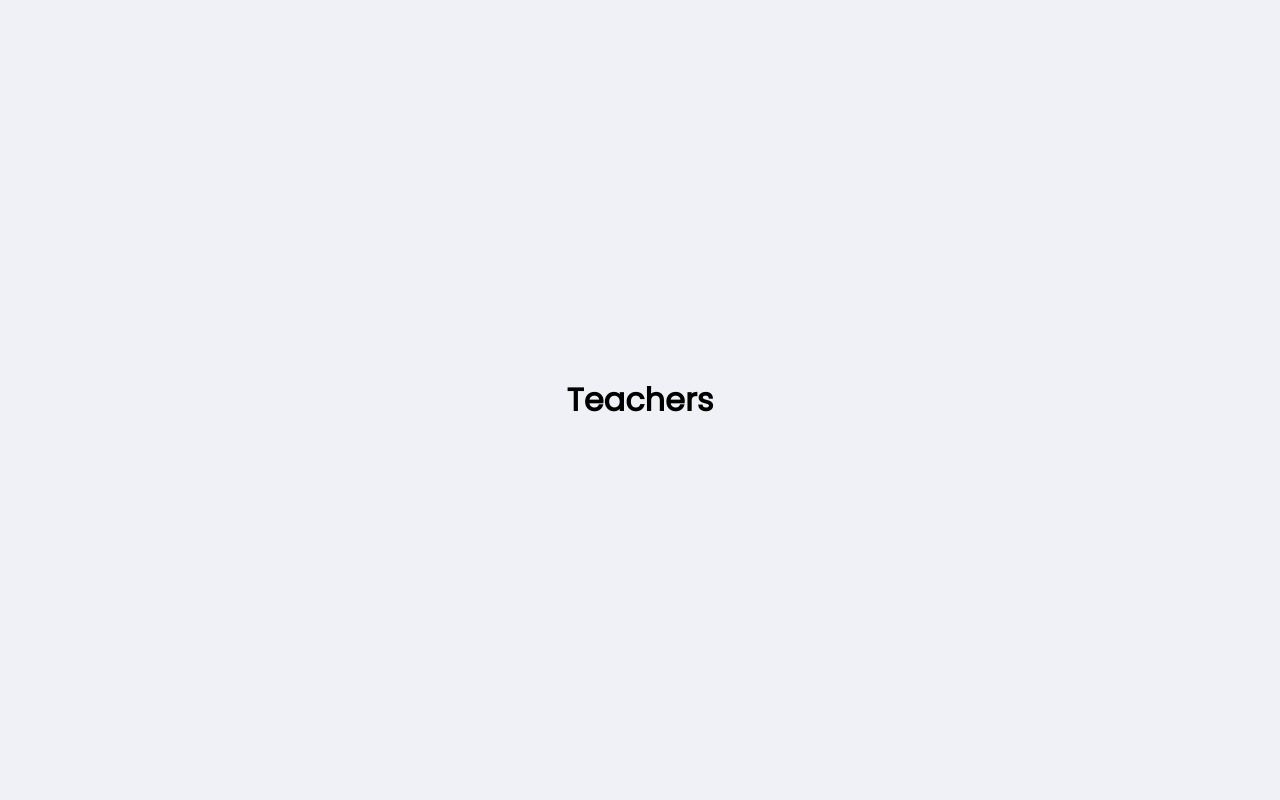
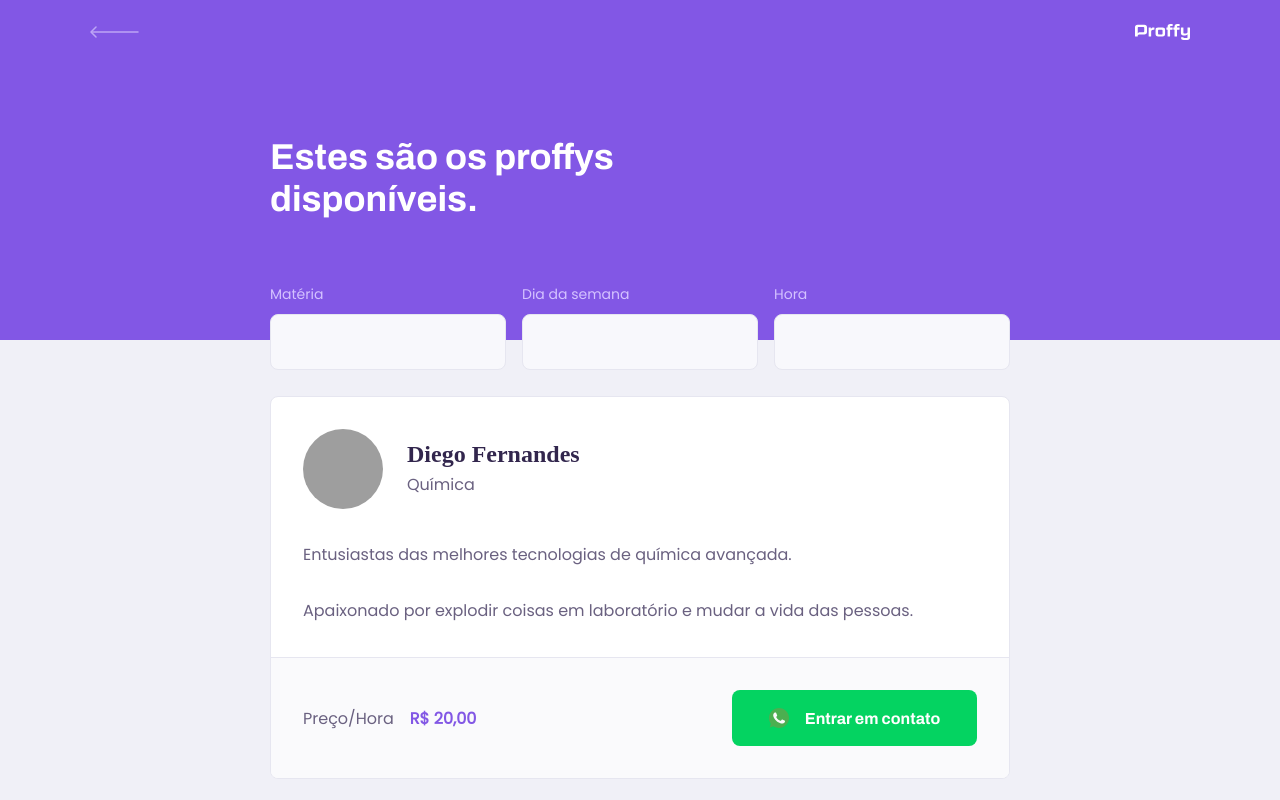
Before and after one commit to LuizCarlosVilela/nlw-2-web, a React (Create React App) app: page /study in a window 1280 px wide. Shown: the top 800 px of the page. Built offline with nearby package versions, Linux system fonts and the light colour scheme; grey boxes are pictures that could not be loaded.

Commit message:
Completando tela de listagem de professores

```diff
--- a/src/assets/styles/global.css
+++ b/src/assets/styles/global.css
@@ -46,6 +46,7 @@
 button,
 textarea {
     font: 500 1.6rem Poppins;
+    color: var(--color-text-base);
 }
 
 .container {
--- /dev/null
+++ b/src/components/PageHeader/index.tsx
@@ -0,0 +1,35 @@
+import React from 'react';
+
+import { Link } from 'react-router-dom';
+
+import logoImg from '../../assets/images/logo.svg';
+import backIcon from '../../assets/images/icons/back.svg';
+
+import './styles.css';
+
+interface PageHeaderProps {
+    title: string;
+}
+
+const PageHeader: React.FC<PageHeaderProps> = (props) => {
+    return (
+        <header className="page-header">
+
+            <div className="top-bar-container">
+                <Link to="/">
+                    <img src={backIcon} alt="Voltar" />
+                </Link>
+                <img src={logoImg} alt="Proffy" />
+            </div>
+
+            <div className="header-content">
+                <strong>{props.title}</strong>
+                {props.children}
+            </div>
+
+
+        </header>
+    );
+}
+
+export default PageHeader
--- /dev/null
+++ b/src/components/PageHeader/styles.css
@@ -0,0 +1,72 @@
+
+.page-header {
+    display: flex;
+    flex-direction: column;
+
+    background-color: var(--color-primary);
+}
+
+.page-header .top-bar-container {
+   width: 90%;
+   margin: 0 auto;
+
+   display: flex;
+   justify-content: space-between;
+   align-items: center;
+
+   color: var(--color-text-in-primary);
+   padding: 1.6rem 0;
+}
+
+.page-header .top-bar-container a {
+    height: 3.2rem;
+    transition: opacity 0.2s;
+}
+.page-header .top-bar-container a:hover {
+    opacity: 0.6;
+}
+
+.page-header .top-bar-container > img {
+    height: 1.6rem;
+}
+
+.page-header .header-content {
+    width: 90%;
+    margin: 0 auto;
+    position: relative;
+    margin: 3.2rem auto;
+}
+
+.page-header .header-content strong {
+    font: 700 3.6rem Archivo;
+    line-height: 4.2rem;
+    color: var(--color-title-in-primary);
+}
+
+@media (min-width: 700px) {
+    .page-header {
+        height: 340px;
+    }
+
+    .page-header .top-bar-container {
+        max-width: 1100px;
+    }
+
+    .page-header .header-content {
+        flex: 1;
+        max-width: 740px;
+        margin: 0 auto;
+        padding-bottom: 48px;
+
+        display: flex;
+        flex-direction: column;
+        justify-content: center;
+        align-items: flex-start;
+    }
+
+    .page-header .header-content strong {
+        max-width: 350px;
+    }
+
+
+}
--- /dev/null
+++ b/src/components/TeacherItem/index.tsx
@@ -0,0 +1,40 @@
+import React from 'react';
+
+import whatsappIcon from '../../assets/images/icons/whatsapp.svg';
+import './style.css';
+
+function TeacherItem() {
+    return (
+        <article className="teacher-item">
+            <header>
+                <img src="https://avatars3.githubusercontent.com/u/57350762?s=460&u=5c28607a6573c3f9ae703ebc9e23c31c916e3ab3&v=4" alt="Luiz Carlos" />
+                <div>
+                    <strong>Diego Fernandes</strong>
+                    <span>Química</span>
+                </div>
+            </header>
+
+            <p>
+                Entusiastas das melhores tecnologias de química avançada.
+                        <br /><br />
+                        Apaixonado por explodir coisas em laboratório e mudar a vida das pessoas.
+                    </p>
+
+            <footer>
+                <p>
+                    Preço/Hora
+                            <strong>R$ 20,00</strong>
+                </p>
+
+                <button type="button">
+                    <img src={whatsappIcon} alt="Whatsapp" />
+                            Entrar em contato
+                        </button>
+            </footer>
+
+        </article>
+
+    );
+}
+
+export default TeacherItem;
--- /dev/null
+++ b/src/components/TeacherItem/style.css
@@ -0,0 +1,103 @@
+.teacher-item {
+    background: var(--color-box-base);
+    border: 1px solid var(--color-line-in-white);
+    border-radius: 0.8rem;
+    margin-top: 2.4rem;
+    overflow: hidden;
+}
+.teacher-item header {
+    padding: 3.2rem 2rem;
+    display: flex;
+    align-items: center;
+}
+
+.teacher-item header img {
+    width: 8rem;
+    height: 8rem;
+    border-radius: 50%;
+}
+
+.teacher-item header div {
+    margin-left: 2.4rem;
+}
+
+.teacher-item header div strong {
+    font: 700 2.4rem Archive;
+    display: block;
+    color: var(--color-text-title);
+}
+
+.teacher-item header div span {
+    font-size: 1.6rem;
+    display: block;
+    margin-top: 0.4rem;
+}
+
+.teacher-item > p {
+    padding: 0 2rem;
+    font-size: 1.6rem;
+    line-height: 2.8rem;
+}
+
+.teacher-item footer {
+    padding: 3.2rem 2rem;
+    background: var(--color-box-footer);
+    border-top: 1px solid var(--color-line-in-white);
+    margin-top: 3.2rem;
+
+    display: flex;
+    align-items: center;
+    justify-content: space-between;
+}
+
+.teacher-item footer p strong {
+    color: var(--color-primary);
+    font-size: 1.6rem;
+    display: block;
+}
+
+.teacher-item footer button {
+    width: 20rem;
+    height: 5.6rem;
+    background: var(--color-secundary);
+    color: var(--color-button-text);
+    border: 0;
+    border-radius: 0.8rem;
+    cursor: pointer;
+    font: 700 1.4rem Archivo;
+
+    display: flex;
+    align-items: center;
+    justify-content: space-evenly;
+
+    transition: 0.2s;
+}
+
+.teacher-item footer button:hover {
+    background: var(--color-secundary-dark);
+}
+
+@media (min-width: 700px){
+    .teacher-item header,
+    .teacher-item footer {
+        padding: 3.2rem;
+    }
+
+    .teacher-item > p {
+        padding: 0 3.2rem;
+    }
+
+    .teacher-item footer p strong {
+        display: initial;
+        margin-left: 1.6rem;
+    }
+
+    .teacher-item footer button {
+        width: 24.5rem;
+        font-size: 1.6rem;
+        justify-content: center;
+    }
+    .teacher-item footer button img {
+        margin-right: 1.6rem;
+    }
+}
--- a/src/pages/TeacherForm/index.tsx
+++ b/src/pages/TeacherForm/index.tsx
@@ -1,8 +1,11 @@
 import React from 'react';
+import PageHeader from '../../components/PageHeader';
 
 function TeacherForm (){
     return (
-        <h1>Cadastrar Teacher</h1>
+        <div id="page-teacher-form" className="container">
+            <PageHeader title="Que incrível que você quer dar aulas"/>
+        </div>
     )
 }
 
--- a/src/pages/TeacherList/index.tsx
+++ b/src/pages/TeacherList/index.tsx
@@ -1,8 +1,43 @@
 import React from 'react';
+
+import PageHeader from '../../components/PageHeader';
+
+import TeacherItem from '../../components/TeacherItem';
+
+import './styles.css';
 
 function TeacherList() {
     return (
-        <h1>Teachers</h1>
+        <div id="page-teacher-list" className="container">
+            <PageHeader title="Estes são os proffys disponíveis.">
+                <form id="search-teachers">
+
+                    <div className="input-block">
+                        <label htmlFor="subject">Matéria</label>
+                        <input type="text" id="subject" />
+                    </div>
+
+                    <div className="input-block">
+                        <label htmlFor="week_day">Dia da semana</label>
+                        <input type="text" id="week_day" />
+                    </div>
+
+                    <div className="input-block">
+                        <label htmlFor="time">Hora</label>
+                        <input type="text" id="time" />
+                    </div>
+
+                </form>
+            </PageHeader>
+
+            <main>
+                <TeacherItem />
+                <TeacherItem />
+                <TeacherItem />
+                <TeacherItem />
+                <TeacherItem />
+            </main>
+        </div>
     );
 }
 
--- /dev/null
+++ b/src/pages/TeacherList/styles.css
@@ -0,0 +1,77 @@
+#page-teacher-list {
+    width: 100vw;
+    height: 100vh;
+}
+
+#search-teachers {
+    margin-top: 3.2rem;
+}
+#search-teachers label {
+    color: var(--color-text-in-primary);
+}
+
+
+#search-teachers .input-block {
+    position: relative;
+}
+
+#search-teachers .input-block + .input-block {
+    margin-top: 1.4rem;
+}
+
+#search-teachers .input-block label {
+    font-size: 1.4rem;
+}
+
+#search-teachers .input-block input {
+    width: 100%;
+    height: 5.6rem;
+    margin-top: 0.8rem;
+    border-radius: 0.8rem;
+    background: var(--color-input-background);
+    border: 1px solid var(--color-line-in-white);
+    outline: 0;
+    padding: 0 1.6rem;
+    font: 1.6rem Archivo;
+}
+
+#search-teachers .input-block:focus-within::after {
+    width: calc(100% - 3.2rem);
+    height: 2px;
+    content: '';
+    background: var(--color-primary-light);
+    position: absolute;
+    left: 1.6rem;
+    right: 1.6rem;
+    bottom: 0;
+}
+
+#page-teacher-list main {
+    margin: 3.2rem auto;
+    width: 90%;
+}
+
+
+
+@media (min-width: 700px) {
+    #page-teacher-list {
+        max-width: 100%;
+    }
+    #search-teachers {
+        display: grid;
+        grid-template-columns: 1fr 1fr 1fr;
+        column-gap: 16px;
+        position: absolute;
+        bottom: -30px;
+    }
+
+    #search-teachers .input-block + .input-block {
+        margin-top: 0;
+    }
+
+    #page-teacher-list main {
+        padding: 3.2rem 0;
+        max-width: 740px;
+        margin: 0 auto;
+    }
+}
```
